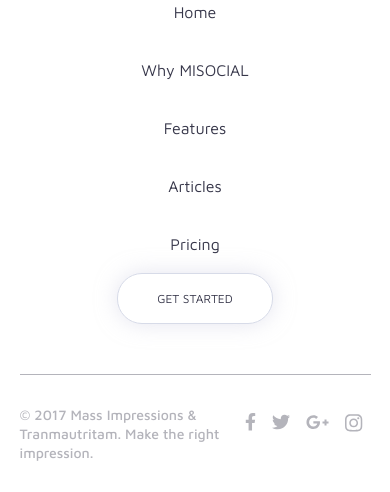
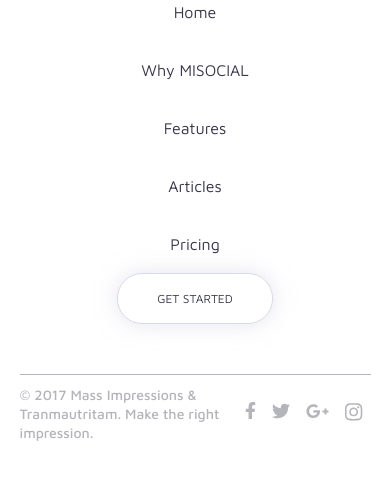
Before and after one commit to shytuleva24/misocial, a plain HTML site: page docs/index.html in a window 390 px wide. Shown: the part 4098-4590 px from the top of the page. After the commit the page ends 4550 px from the top, so only its background shows below. Drawn offline with nearby package versions, Linux system fonts and the light colour scheme; files that its build step writes are made by us from their sources.

Commit message:
mobile adapt

```diff
--- a/src/sass/components/footer.sass
+++ b/src/sass/components/footer.sass
@@ -34,16 +34,17 @@
             width: auto
 
 .copyrayt
-    padding: 30rem 0
+    padding: 10rem 0
     width: 100%
     border-top: 1px solid #b4b4bb
     font-size: 14rem
     line-height: 19rem
     color: #b4b4bb
     font-weight: 500
+    align-items: center
     justify-content: space-between
     a
-        padding: 8rem
+        padding: 0 8rem
         svg
             fill: #b4b4bb
             transition: all .5s linear
```
